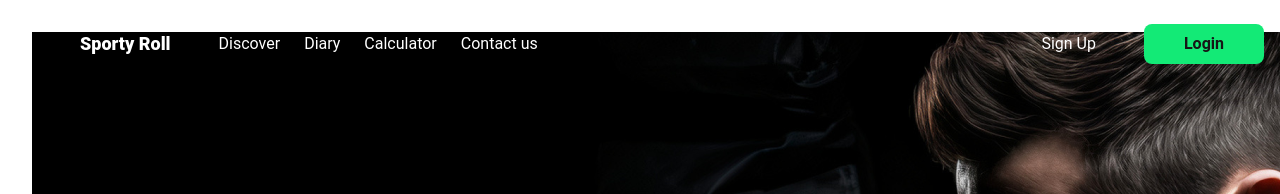
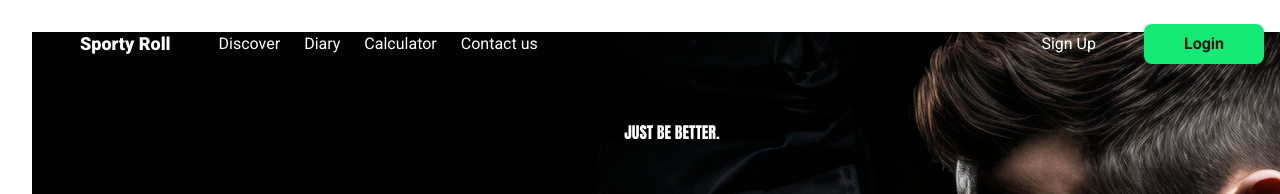
Before and after one commit to webiloy/SportyRoll, a React (Vite) app in the folder frondend/: page / in a window 1280 px wide. Shown: the top 194 px of the page. Built offline with nearby package versions, Linux system fonts and the light colour scheme.

Commit message:
Started the home page - not finished

```diff
--- a/frondend/src/App.jsx
+++ b/frondend/src/App.jsx
@@ -1,11 +1,12 @@
 import "./App.css";
 import { Navbar } from "./components/Navbar";
+import { Home } from "./pages/home/Home";
 
 function App() {
   return (
     <>
       <Navbar></Navbar>
-      <div className="bg-[url('./assets/Heroimage.png')] h-screen w-screen z-40"></div>
+      <Home></Home>
     </>
   );
 }
--- a/frondend/src/components/Navbar.jsx
+++ b/frondend/src/components/Navbar.jsx
@@ -1,6 +1,6 @@
 export function Navbar() {
   return (
-    <div className="flex justify-between p-6 px-12 fixed z-50 top-0 w-full text-white items-center child:items-center">
+    <div className="flex justify-between p-6 px-12 fixed z-50 top-0 w-full text-white items-center child:items-center h-[5.5rem]">
       <div className="flex gap-12 ">
         <h1 className="font-extrabold text-lg cursor-pointer">Sporty Roll</h1>
         <ul className="flex gap-6 child:cursor-pointer">
--- a/frondend/src/index.css
+++ b/frondend/src/index.css
@@ -1,9 +1,8 @@
+@import url("https://fonts.googleapis.com/css2?family=Roboto:wght@100;300;400;500;700;900&display=swap");
 @tailwind base;
 @tailwind components;
 @tailwind utilities;
 
-@import url("https://fonts.googleapis.com/css2?family=Roboto:wght@100;300;400;500;700;900&display=swap");
-
 * {
   font-family: "Roboto", sans-serif;
 }
--- a/frondend/src/pages/home/Home.jsx
+++ b/frondend/src/pages/home/Home.jsx
@@ -0,0 +1,5 @@
+import { HeroSec } from "./components/HeroSec";
+
+export function Home() {
+  return <HeroSec></HeroSec>;
+}
--- /dev/null
+++ b/frondend/src/pages/home/components/HeroSec.jsx
@@ -0,0 +1,15 @@
+import heroImage from "../../../assets/HeroImage.png";
+
+export function HeroSec() {
+  return (
+    <div
+      className="bg-black h-screen w-screen z-40"
+      style={{ backgroundImage: `url(${heroImage})` }}
+    >
+      <div className="w-screen h-[5.5rem]"></div>
+      <div className="text-white px-12">
+        <h1 className="font-['Impact'] text-white">JUST BE BETTER.</h1>
+      </div>
+    </div>
+  );
+}
```
Also changed, not shown: frondend/src/pages/home/home.css (deleted).
